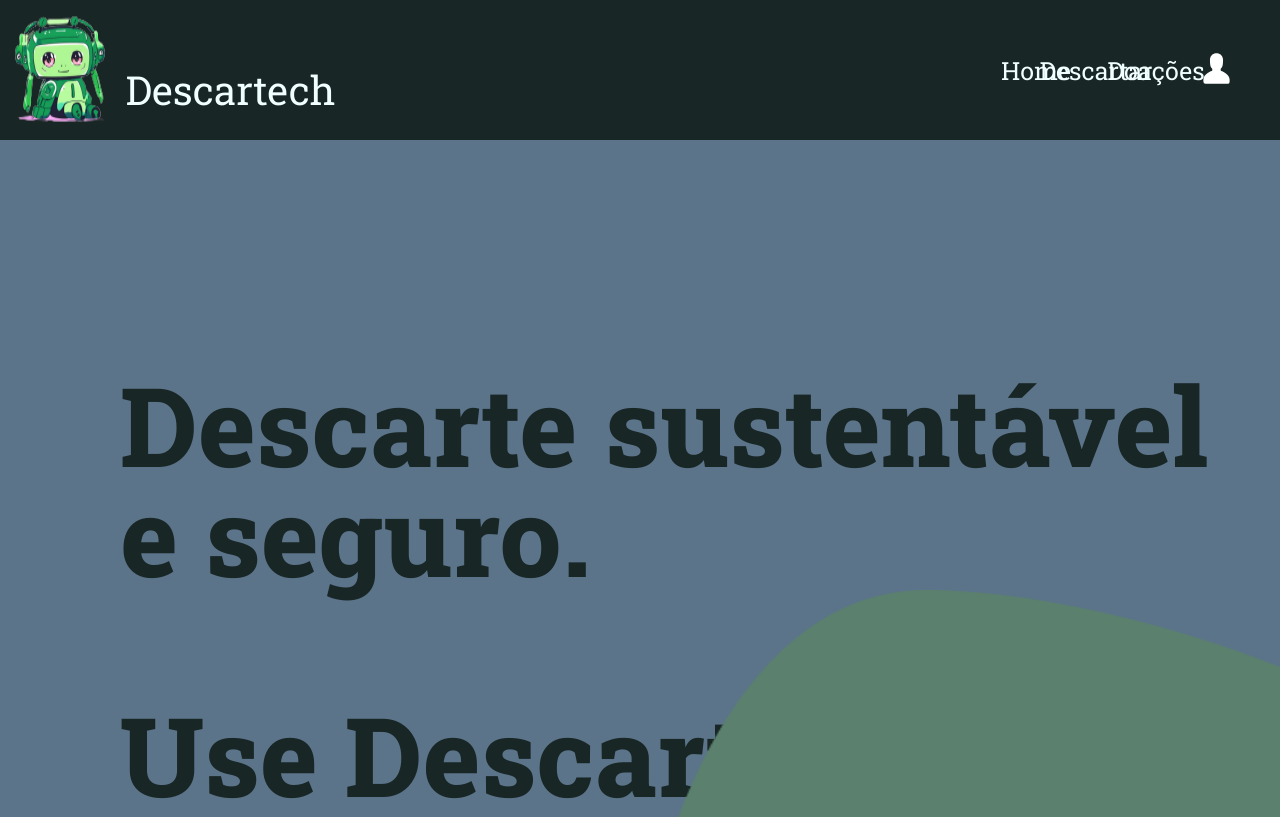
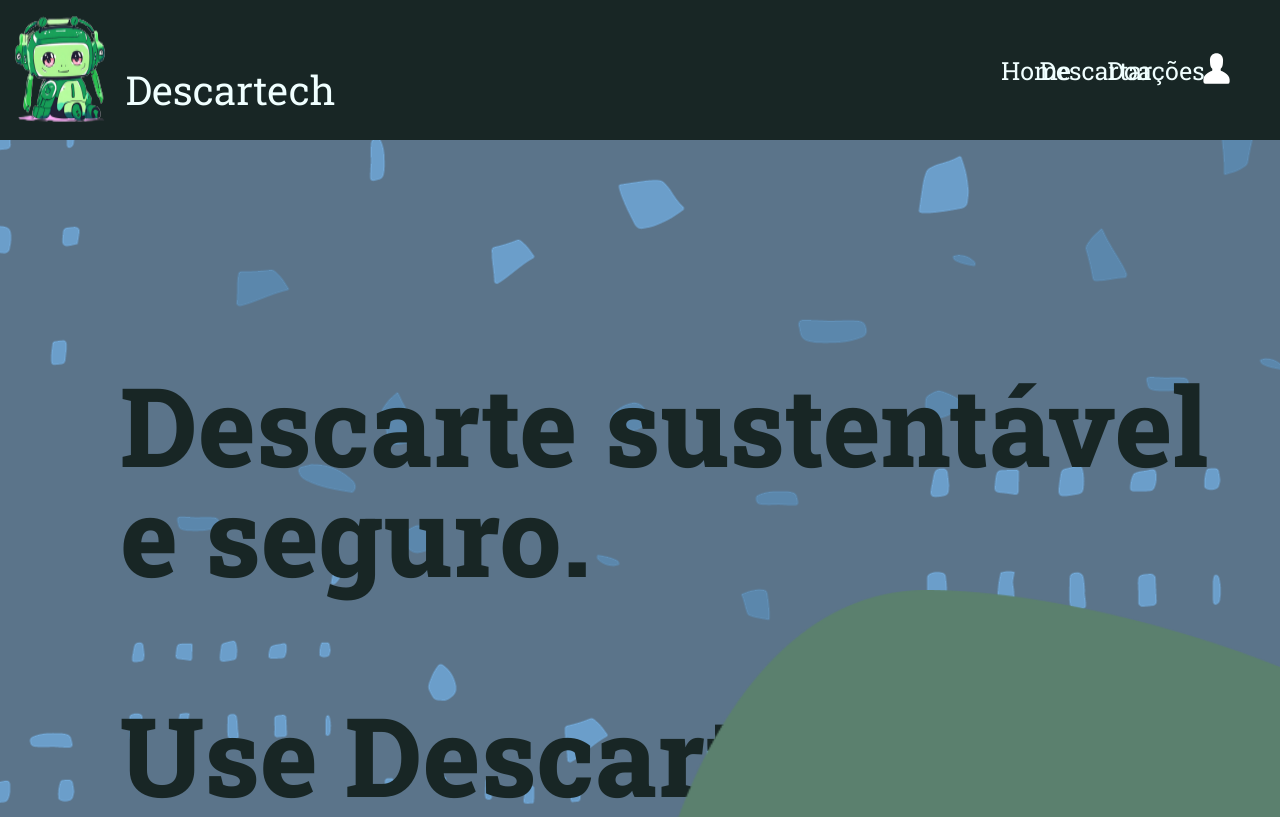
Before and after one commit to HarryZardo/Descartech-2.0, a React (Create React App) app: page / in a window 1280 px wide. Shown: the top 817 px of the page. Built offline with nearby package versions, Linux system fonts and the light colour scheme.

Commit message:
consegui

```diff
--- a/src/index.css
+++ b/src/index.css
@@ -45,7 +45,7 @@ table {
 }
 
 body {
-  background-color: #5b748a;
+  background-image: url('../src/assets/components_img/fundo.png.png');
 }
 
 * {
--- a/src/pages/Formulario/Formulario.module.scss
+++ b/src/pages/Formulario/Formulario.module.scss
@@ -6,6 +6,7 @@
     display: flex;
     flex-direction: column;
     gap: 10px;
+
     &__title{
         font-family: 'roboto', serif;
         font-size: 50px;
--- a/src/pages/Formulario/index.tsx
+++ b/src/pages/Formulario/index.tsx
@@ -21,8 +21,11 @@ export default function Animais() {
       alert('Enviado com sucesso');
       setCheckboxes({});
       setDescartarSelecionado(false);
+    } else if (selectedCheckboxes.length > 0) {
+      setCheckboxes({});
     } else {
-      alert('Por favor, selecione uma das opções antes de enviar.');
+      alert('Por favor, selecione pelo menos uma opção antes de enviar.');
+      setCheckboxes({});
     }
   };
 
```
Also changed, not shown: src/assets/components_img/fundo.png.png (added).
